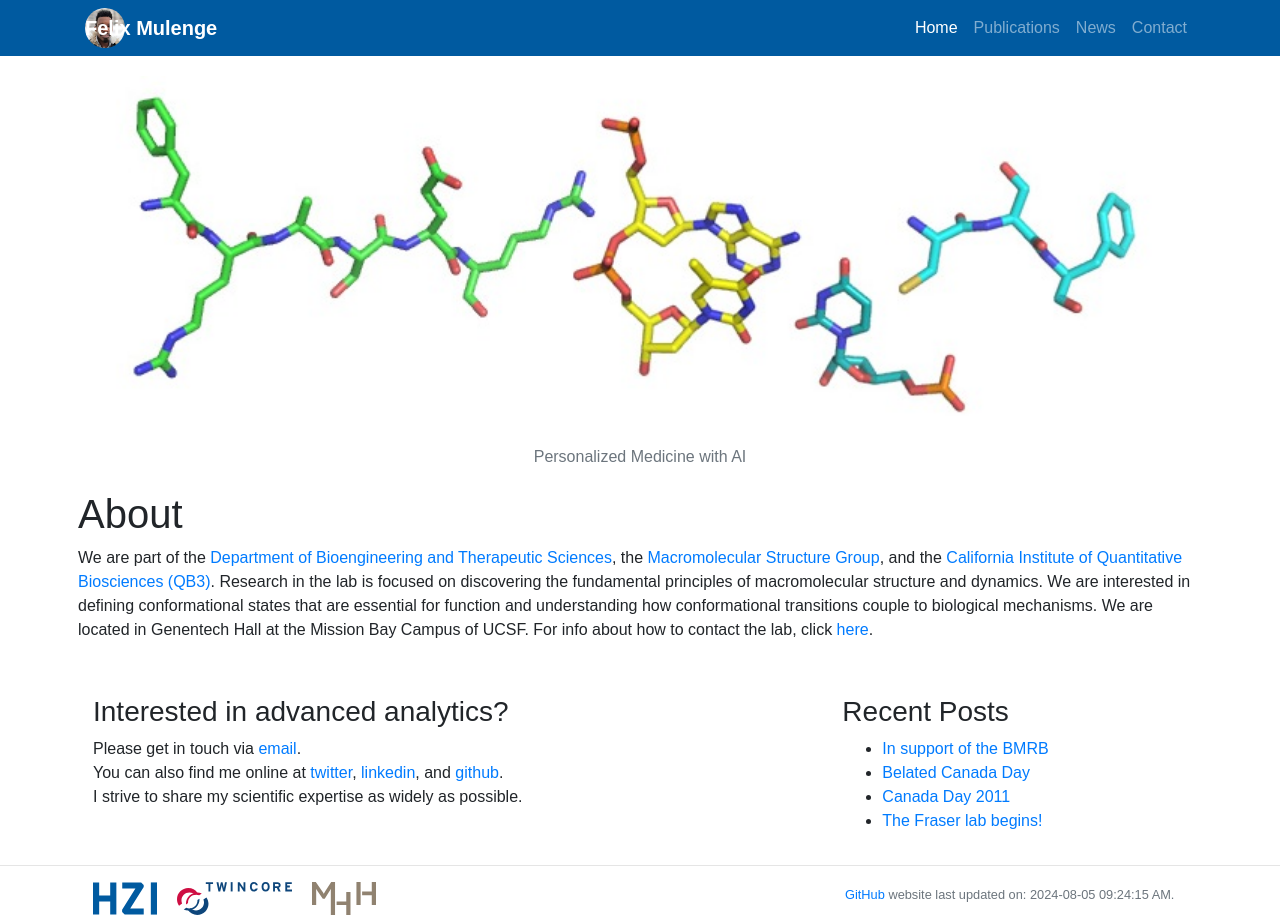
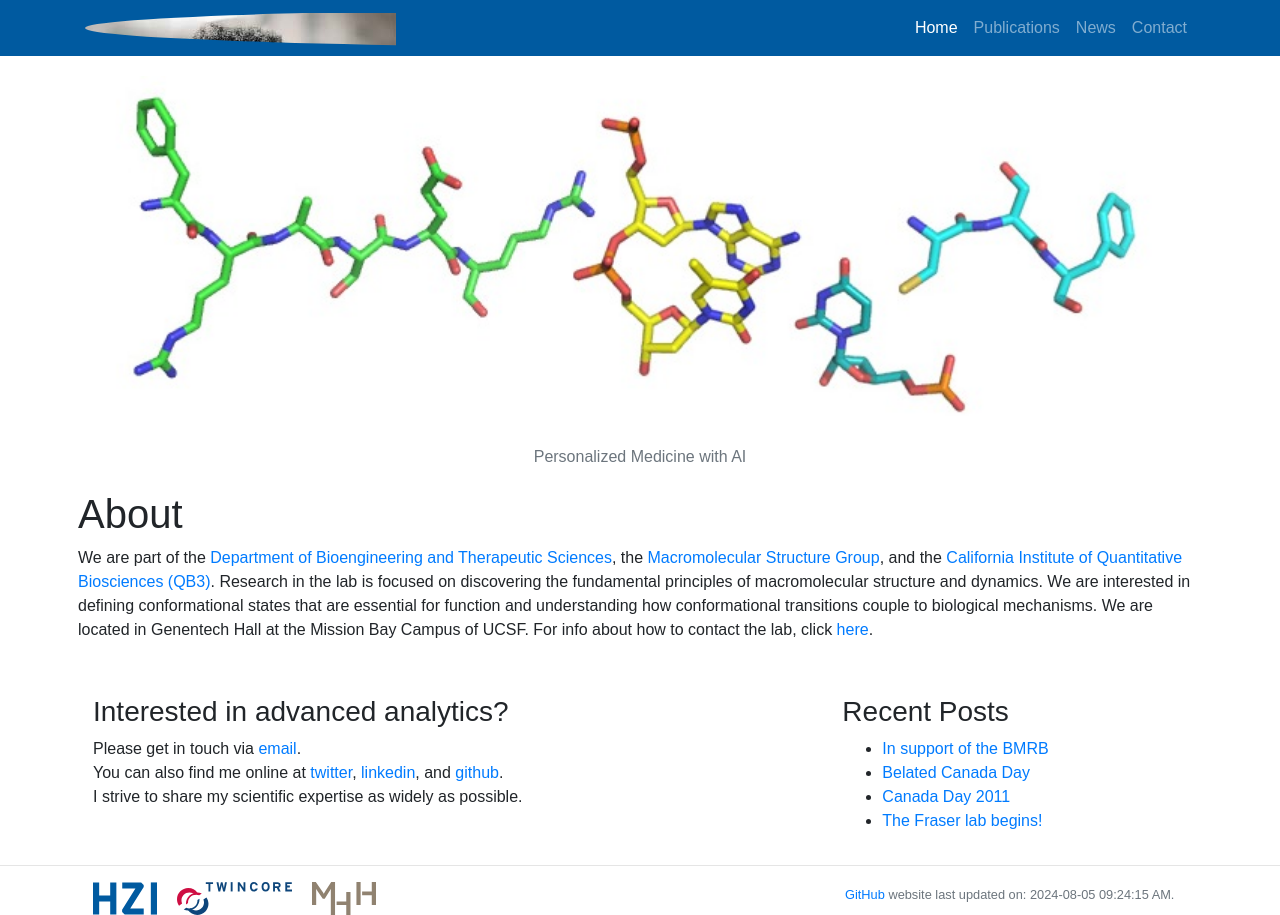
Before and after one commit to fmulenge/fmulenge.github.io, a Jekyll site: the page built from index.md, in a window 1280 px wide. Built offline with Jekyll 4.4.1, drawn with Linux system fonts in a browser that asks for light colours.

Commit message:
Update header.html

```diff
--- a/_includes/header.html
+++ b/_includes/header.html
@@ -24,8 +24,10 @@
     <!-- Static navbar -->
     <nav class="navbar navbar-expand-lg navbar-dark" style="background-color: #005AA0">
       <div class="container">
-        <a href="#"><img class="avatar" src="/static/img/logo/host_logo.jpg" style="margin-right:10px" alt=""></a>
-        <a class="navbar-brand" style="font-weight:bold" href="/">{{site.name}}</a>
+        <div class="navbar-brand avatar">
+          <a href="#"><img src="/static/img/logo/host_logo.jpg" style="margin-right:10px" alt=""></a>
+          <a href="/">{{site.name}}</a>
+        </div>
         <button type="button" class="navbar-toggler" data-toggle="collapse" data-target="#navbarContent" aria-controls="navbarContent" aria-expanded="false" aria-label="Toggle navigation">
           <span class="navbar-toggler-icon"></span>
         </button>
```
